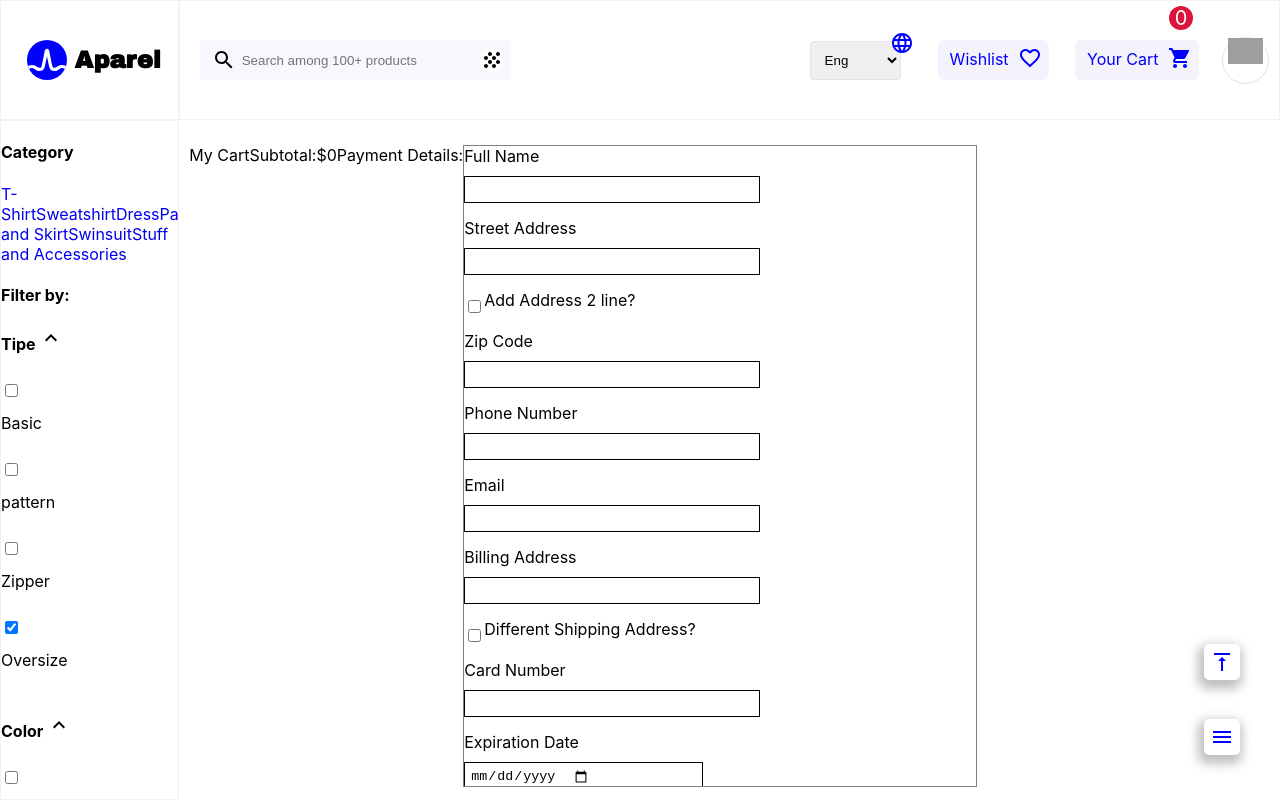
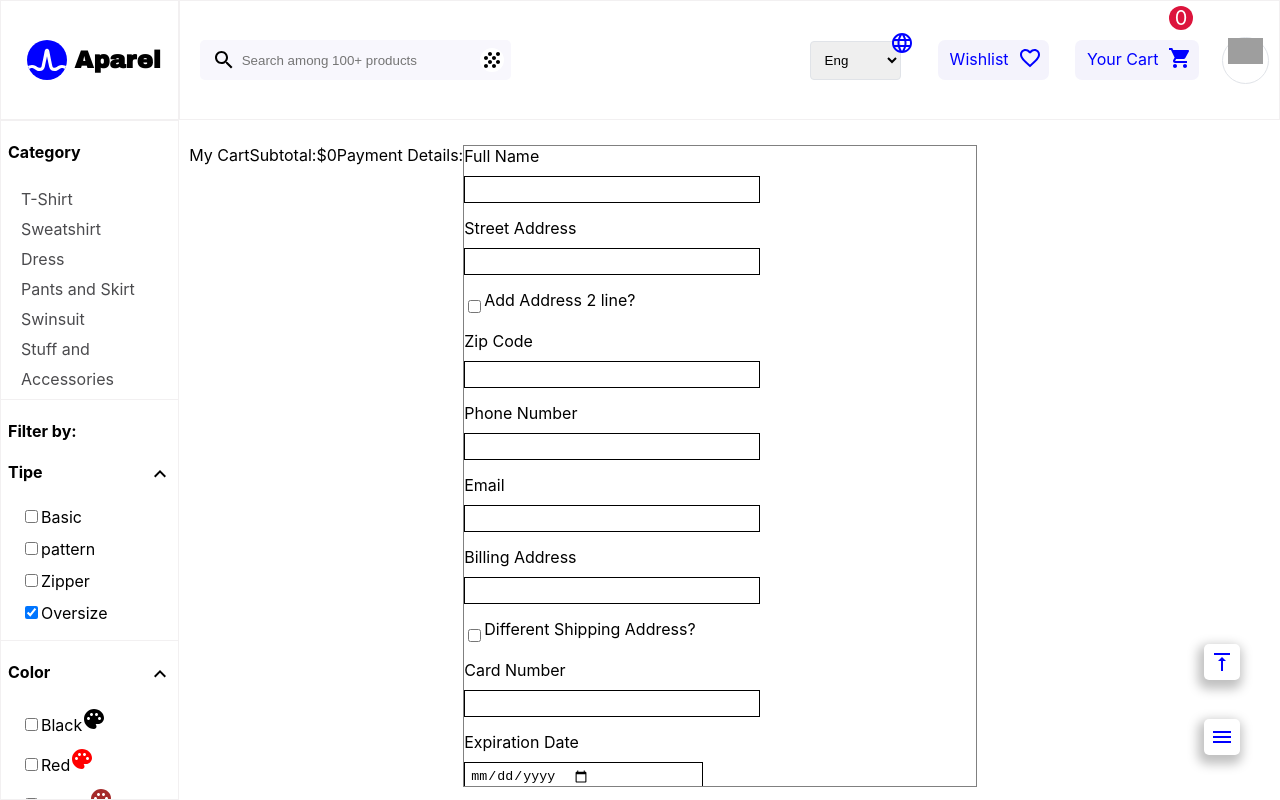
Before and after one commit to okeresamuel/Complete-Ecommerce-and-Admin-dashboard, a React (Create React App) app in the folder e-commerce/: page /cart in a window 1280 px wide. Built offline with nearby package versions, Linux system fonts and the light colour scheme; grey boxes are pictures that could not be loaded.

Commit message:
feat: pulled in cart section from bitbucket

```diff
--- a/e-commerce/src/components/Checkbox/Checkbox.css
+++ b/e-commerce/src/components/Checkbox/Checkbox.css
@@ -1,3 +1,5 @@
 .checkbox__container{
-    line-height: 2;
+    line-height: 0.8;
+    display: flex;
+    align-items: baseline;
  }
--- a/e-commerce/src/components/Header/Header.js
+++ b/e-commerce/src/components/Header/Header.js
@@ -7,14 +7,14 @@ import ExitIcon from '@mui/icons-material/HighlightOff';
 import {useSelector} from "react-redux"
 import {Link} from "react-router-dom"
 import './Header.css';
-import { useContext, useRef} from 'react';
-import {CartContext,} from '../../context/CartContext';
+import { useRef, } from 'react';
+
 
 
 const Header = ({setSearchValue}) => {
 
     //cart global state.
-    const globalState = useContext(CartContext)
+    const cartItem = JSON.parse(localStorage.getItem("item"))
 
     // Hide and show cart for mobile phones
     const languageConatainer__ref = useRef()
@@ -50,7 +50,7 @@ const Header = ({setSearchValue}) => {
         <LanguageIcon  className="Language__Icon" />
         <a href="#closed" className="Nav__btn1">Wishlist <FavoriteBorderIcon className='love__icon'/></a>
         <Link to="/cart" className="Nav__btn2">Your Cart <ShoppingCartIcon className='Shopping__icon'/></Link>
-        <div className="Cart_Counter">{globalState.state.length}</div>
+        <div className="Cart_Counter">{cartItem ?cartItem.state.length : 0}</div>
         </div>
 
 
--- a/e-commerce/src/components/SideBar/SideBar.css
+++ b/e-commerce/src/components/SideBar/SideBar.css
@@ -3,7 +3,6 @@
     width: 14vw;
     overflow:auto;
     padding-bottom: 50px;
-    position: relative;
 }
 .sideBar::-webkit-scrollbar{
     width:10px;
@@ -13,7 +12,6 @@
     background-color:blue;
     border-radius:4px;
 }
-
 
 
 .sideBarShow__Icon,.BackToTop__Icon{
@@ -33,7 +31,6 @@
     bottom: 120px;
 }
 @media (max-width:1170px){
-
 .sideBar{
     height: 85vh;
     width: 200px;
@@ -62,3 +59,71 @@
 }
 
 }
+
+
+/* category */
+.category__container,.Filterbytype__container,.FilterbyColor__container,.Size__container,.Price__container{
+    padding:0px 3px 5px 20px;
+    border-bottom:1px solid #F2F0F1;
+    }
+
+    .link{
+        display:block;
+        text-decoration: none;
+        line-height: 30px;
+        color:rgb(75, 75, 78);
+    }
+    .link:hover{
+        color:blue;
+    }
+
+    /* select by type and color title */
+    .Header__text{
+        margin-left: 7px;
+    }
+    .Tipe__text{
+        display: flex;
+        justify-content: space-between;
+        padding: 0px 6px 0px 7px;
+    }
+
+    .Header__text{
+        margin-left: 7px;
+       }
+
+/* select by size */
+.Size__Text,.Price__Text{
+    display: flex;
+    justify-content: space-between;
+    padding: 0px 6px 0px 7px;
+}
+
+/* apply btn  */
+.Apply__container{
+    display: flex;
+    justify-content:space-between;
+    padding:30px 20px 20px 20px;
+    }
+
+    .Apply__Text{
+      padding:4px 16px 8px 16px;
+      border-radius:6px;
+      background-color: blue;
+      color: white;
+      text-decoration: none;
+    }
+    .delete__icon{
+        color: #857d80bd;
+        border: 1px solid rgba(0, 0, 0, 0.096);
+        border-radius: 5px;
+        padding: 2px;
+        cursor: pointer;
+    }
+    .sidebar__Icon{
+        position: absolute;
+        bottom: 21px;
+        right: 40px;
+        cursor: pointer;
+        color: blue;
+        visibility: hidden;
+    }
--- a/e-commerce/src/components/products/Products.js
+++ b/e-commerce/src/components/products/Products.js
@@ -4,13 +4,25 @@ import "./products.css";
 import ShoppingCartIcon from "@mui/icons-material/ShoppingCart";
 import FavoriteBorderIcon from "@mui/icons-material/FavoriteBorder";
 import { CartContext } from "../../context/CartContext";
-import { useContext,} from "react";
+import { useContext, useEffect} from "react";
+import {toast} from "react-toastify"
 
 const Products = ({searchValue}) => {
   //setup dispatch
   const cartState = useContext(CartContext);
   const dispatch = cartState.dispatch;
 
+
+  //push item to cart
+  function addtocart(item){
+  const foundItem = cartState.state.findIndex((items) => items.id === item.id)
+  if(foundItem >= 0){
+    toast.info(`${item.name} already in cart`)
+  }else{
+    dispatch({ type: "ADD", payload: item })
+    toast.success(`${item.name} added to cart`)
+  }
+}
 
 
   return (
@@ -39,7 +51,7 @@ const Products = ({searchValue}) => {
               <h3>{item.name}</h3>
                <span className="priceand__cartbtnContainer">
                 {`Price: $${item.price}`}
-                <ShoppingCartIcon className="Shopping_Button" onClick={(()=>{ dispatch({ type: "ADD", payload: item }) })} />
+                <ShoppingCartIcon className="Shopping_Button" onClick={(()=>{ addtocart(item) })} />
               </span>
             </div>
           </div>
--- a/e-commerce/src/pages/Cart/Cart.js
+++ b/e-commerce/src/pages/Cart/Cart.js
@@ -17,11 +17,9 @@ const Img = styled('img')({
 
 const subtotal = (prices) => {
     let sum = 0
-
     prices.forEach(element => {
         sum += element.price
     });
-
     return "$" + sum
 };
 
@@ -29,16 +27,11 @@ const subtotal = (prices) => {
 const Cart = () => {
 
     const globalState = useContext(CartContext)
-    console.log(globalState.state)
-
     return (
         <div id="checkout">
-
             <div >{"My Cart"}</div>
-
-            <div>{globalState.state.map((item) => (
+            <div>{globalState.state?.map((item) => (
                 <>
-
                     <Paper
                         sx={{
                             p: 2,
```
